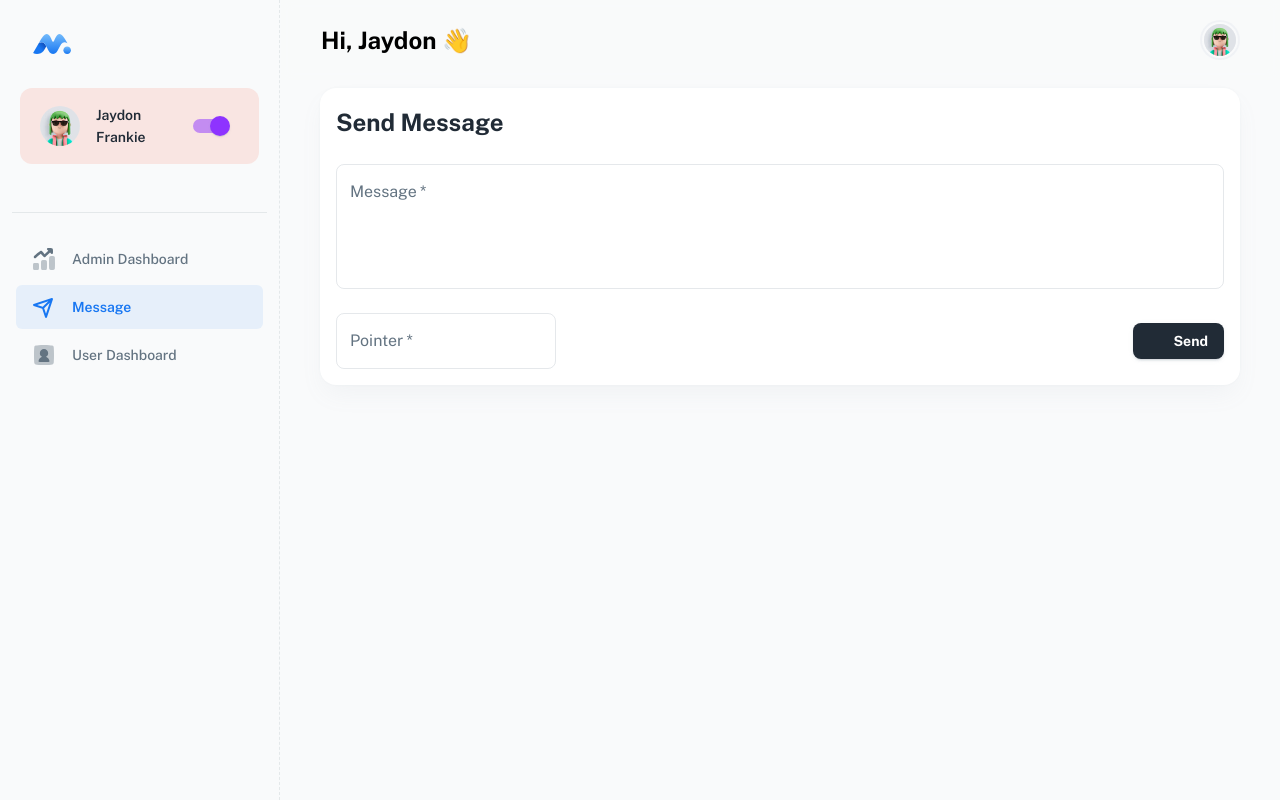
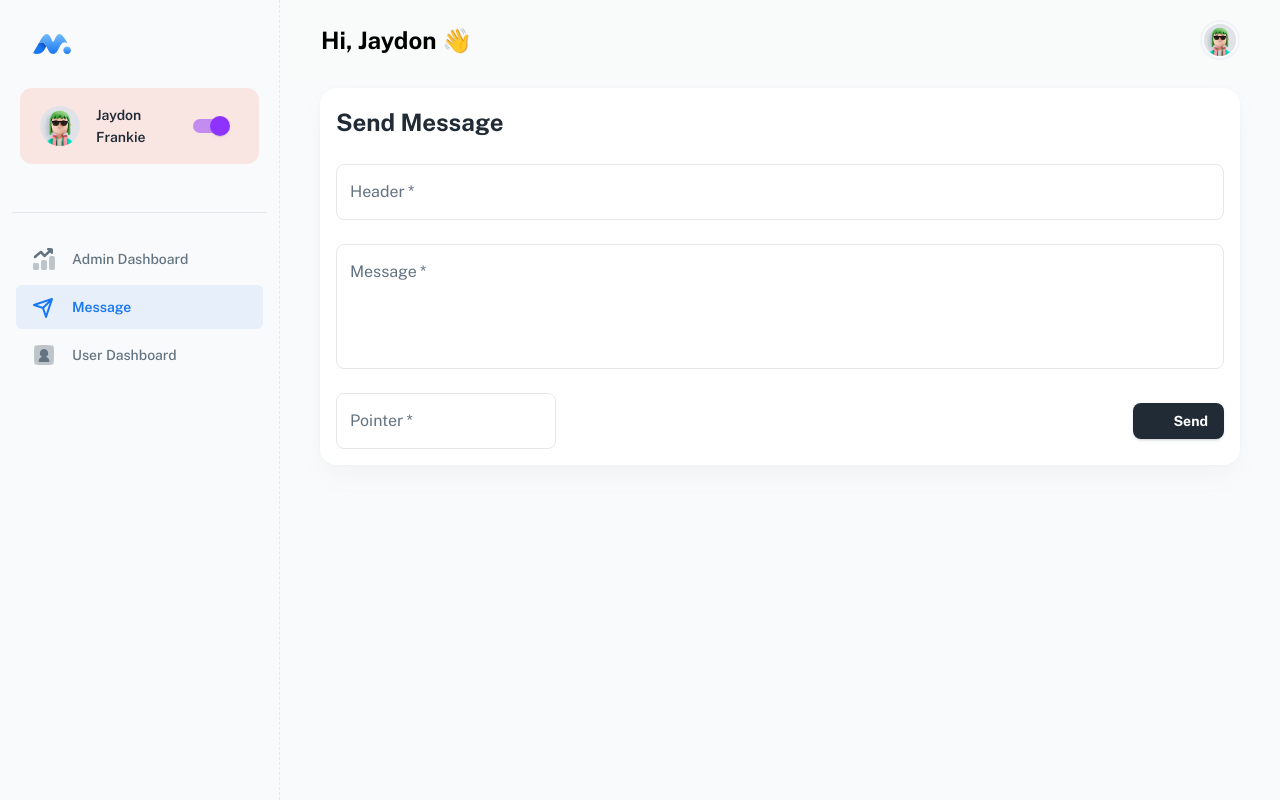
Before and after one commit to swapnil-raj-07/Innothon, a React (Vite) app in the folder frontend-template/: page /user in a window 1280 px wide. Built offline with nearby package versions, Linux system fonts and the light colour scheme; some icons are missing.

Commit message:
Added Header

```diff
--- a/frontend-template/src/sections/user/view/user-view.jsx
+++ b/frontend-template/src/sections/user/view/user-view.jsx
@@ -40,6 +40,7 @@ export default function UserPage() {
           <Stack direction="row" alignItems="center" justifyContent="space-between" mb={5}>
             <Typography variant="h4"> Send Message </Typography>
           </Stack>
+          <TextField name="header" label="Header" required />
           <TextField name="message" label="Message" required multiline rows={4} />
           <Stack direction="row" alignItems="center" justifyContent="space-between" mb={5}>
             <TextField name="pointer" label="Pointer" type="number" required />
```
